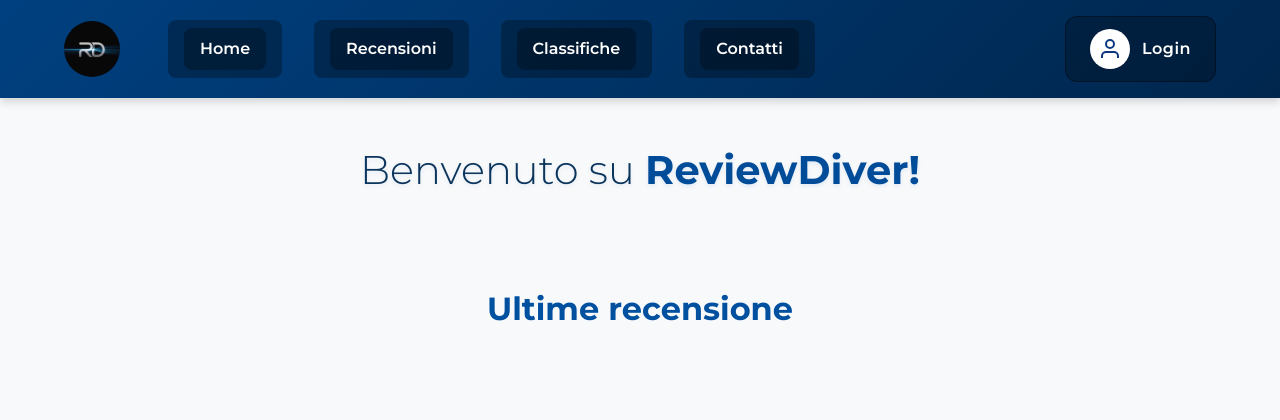
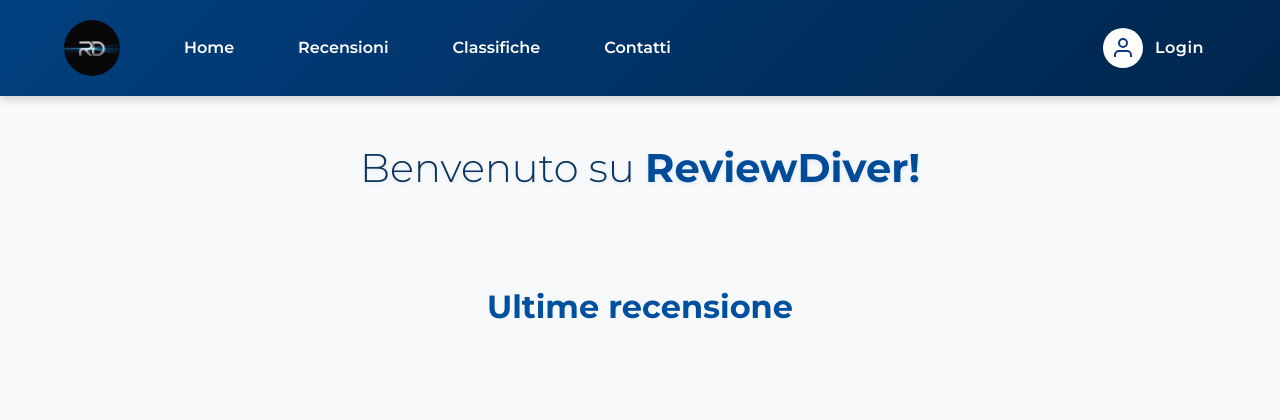
Before and after one commit to nalanshi/recensioneWeb, a PHP site: page / in a window 1280 px wide. Shown: the top 420 px of the page. Run offline with PHP 8.4, Linux system fonts and the light colour scheme; data that the repository does not hold is empty.

Commit message:
aggiunta css

```diff
--- a/css/style.css
+++ b/css/style.css
@@ -425,12 +425,11 @@ nav {
 .nav-links li a,
 .nav-links li span,
 .nav-link-item {
-  background-color: rgba(0, 0, 0, 0.3);
   color: var(--text-light) !important;
   text-decoration: none;
   font-weight: 600;
   font-size: 1rem;
-  padding: 0.5rem 1rem;
+  padding: 0.5rem 0.5rem;
   border-radius: 0.5rem;
   transition: var(--transition);
   cursor: pointer;
@@ -494,10 +493,10 @@ nav {
   gap: 0.75rem;
   text-decoration: none;
   color: var(--text-light);
-  padding: 0.75rem 1.5rem;
+  padding: 0.75rem;
   border-radius: 0.75rem;
-  background: rgb(0 0 0 / 25%);
-  border: 0.0625rem solid rgb(0 0 0 / 40%);
+  /*background: rgb(0 0 0 / 25%);
+  border: 0.0625rem solid rgb(0 0 0 / 40%);*/
   transition: var(--transition);
   font-weight: 600;
 }
```
